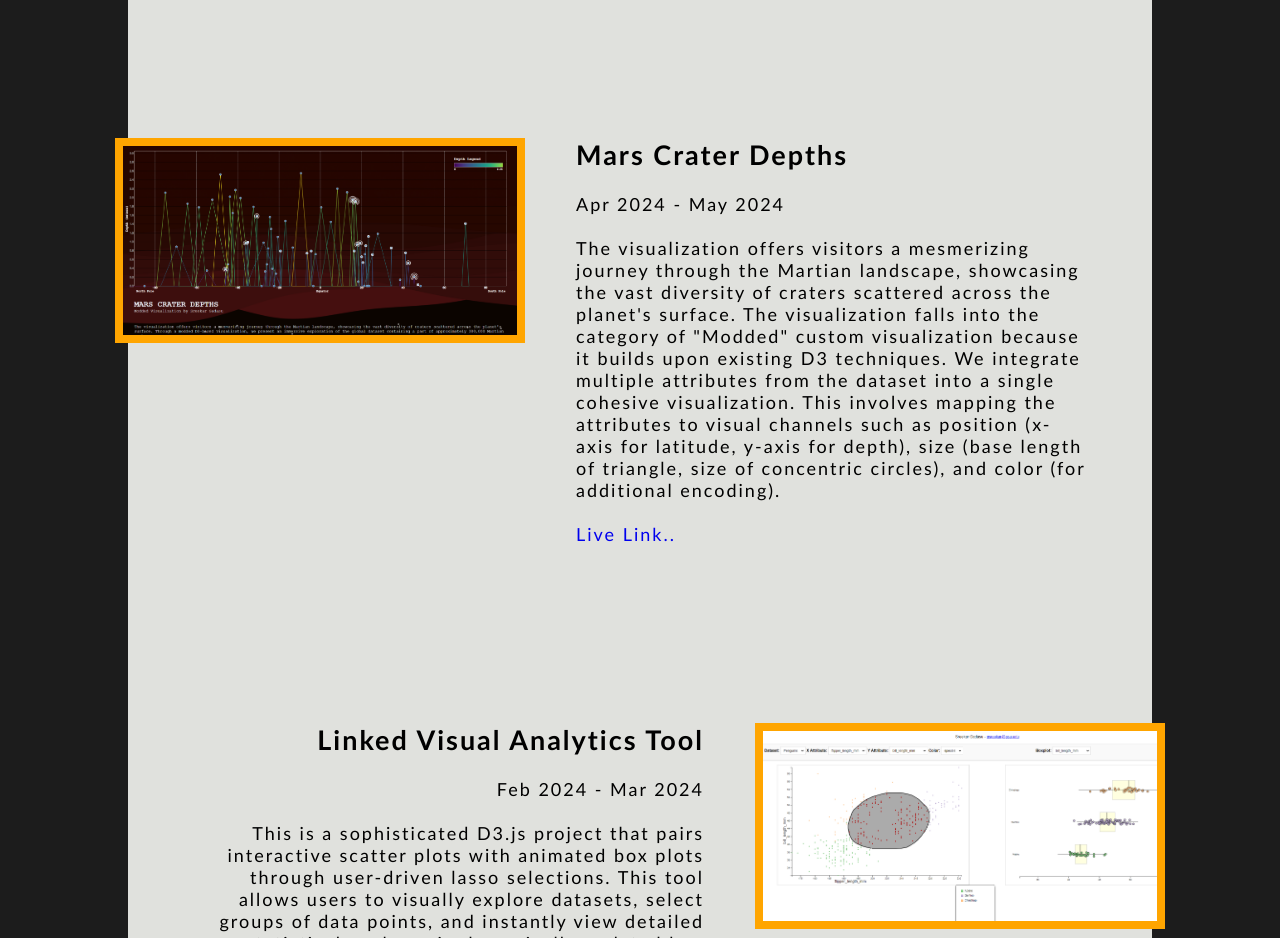
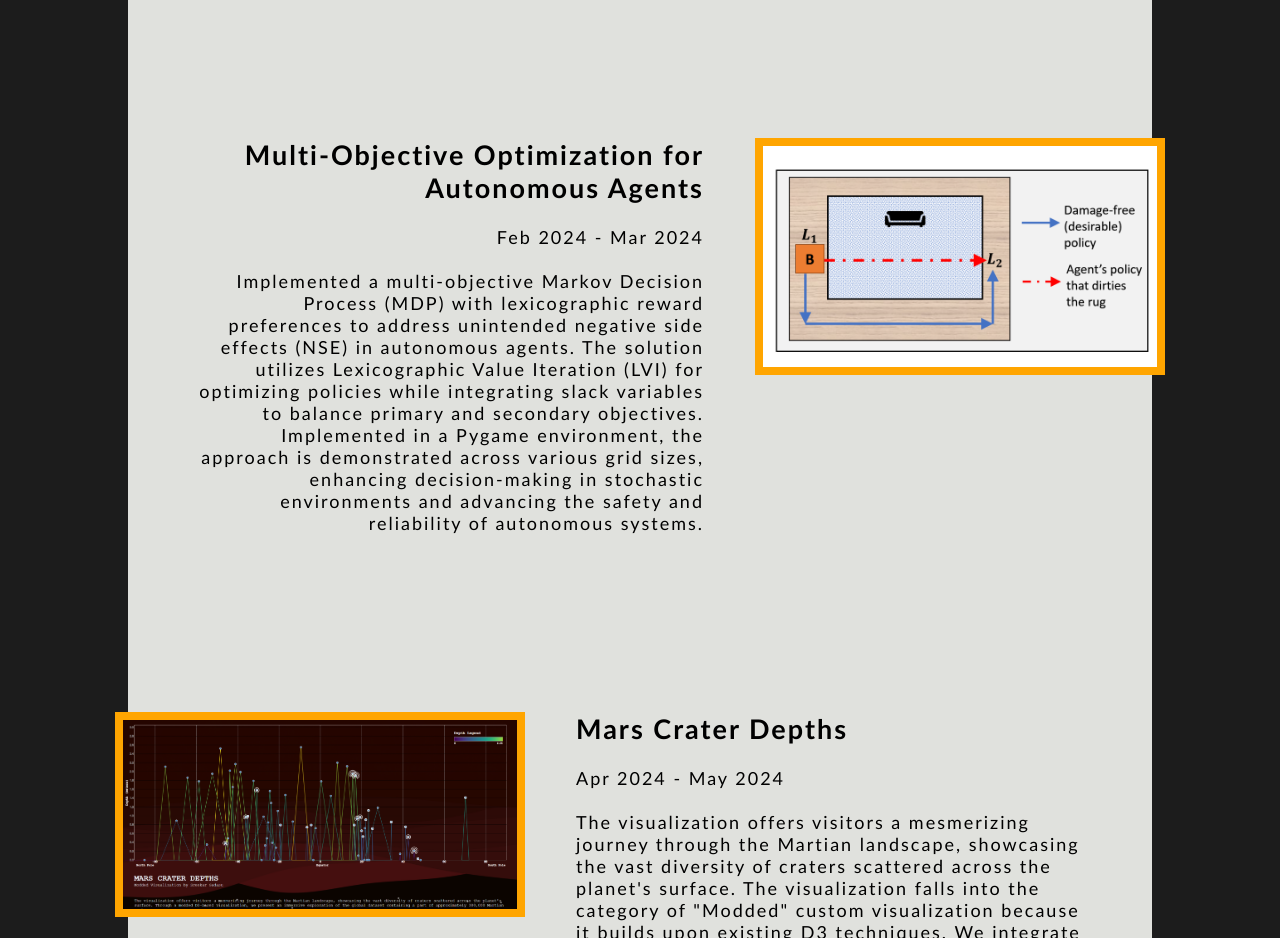
Before and after one commit to sr33kar/personal_portfolio, a plain HTML site: page index.html in a window 1280 px wide. Shown: the part 1520-2458 px from the top of the page. Drawn offline with Linux system fonts and the light colour scheme.

Commit message:
Add files via upload

```diff
--- a/index.html
+++ b/index.html
@@ -246,7 +246,17 @@
         <br>
         <br>
 
+        <div id="project" class="project-right">
+            <p><span style="font-size: 1.5em; font-weight: bold;">Multi-Objective Optimization for Autonomous Agents</span><br><br>
+                Feb 2024 - Mar 2024
+                <br><br>
+                Implemented a multi-objective Markov Decision Process (MDP) with lexicographic reward preferences to address unintended negative side effects (NSE) in autonomous agents. The solution utilizes Lexicographic Value Iteration (LVI) for optimizing policies while integrating slack variables to balance primary and secondary objectives. Implemented in a Pygame environment, the approach is demonstrated across various grid sizes, enhancing decision-making in stochastic environments and advancing the safety and reliability of autonomous systems.
+			</p>
+            <div>
+			    <img src="assets/NSE.png" style="border-style: solid; border-color: orange; border-width: 8px;" width="80%" alt="">
+			</div>
 
+		</div>
 
         <div id="project" class="project-left">
             <div>
```
Also changed, not shown: assets/NSE.png (added).
